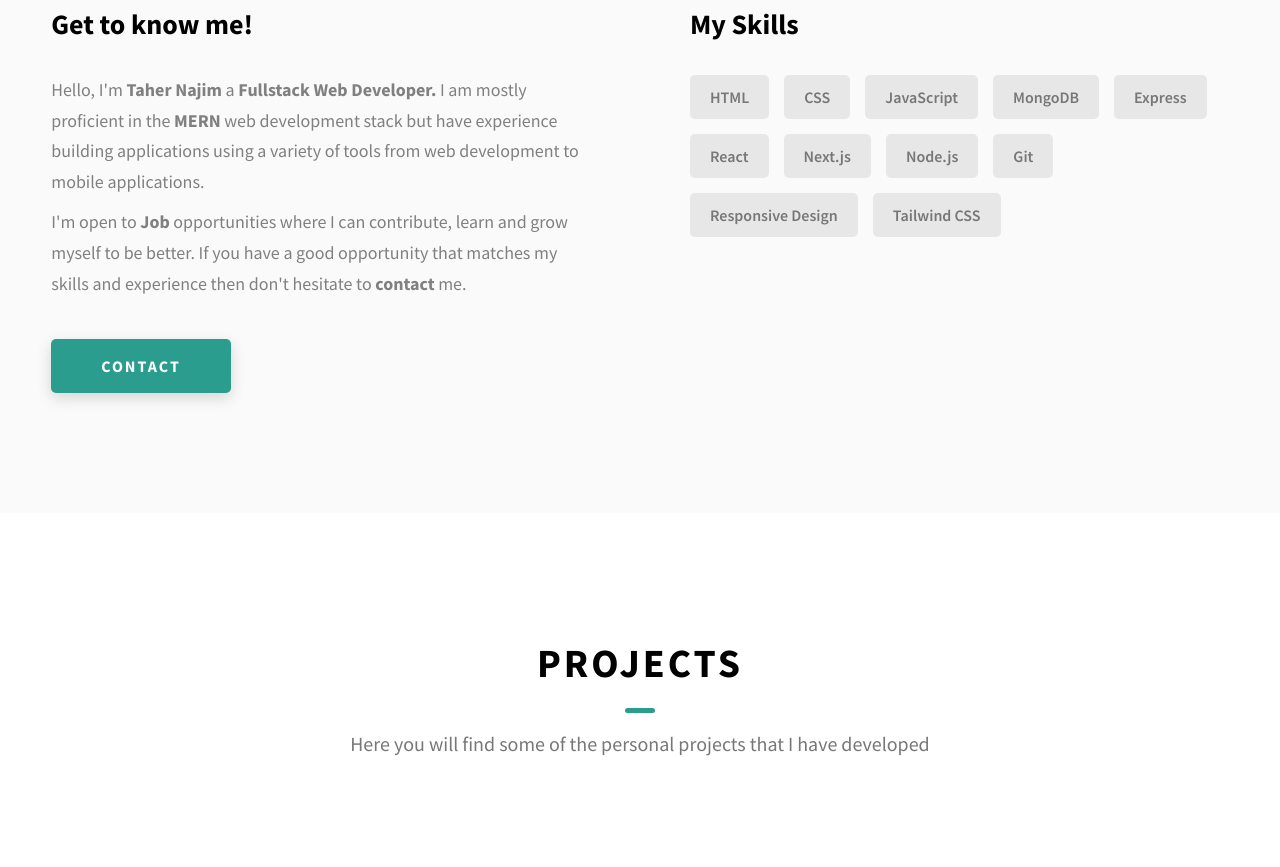
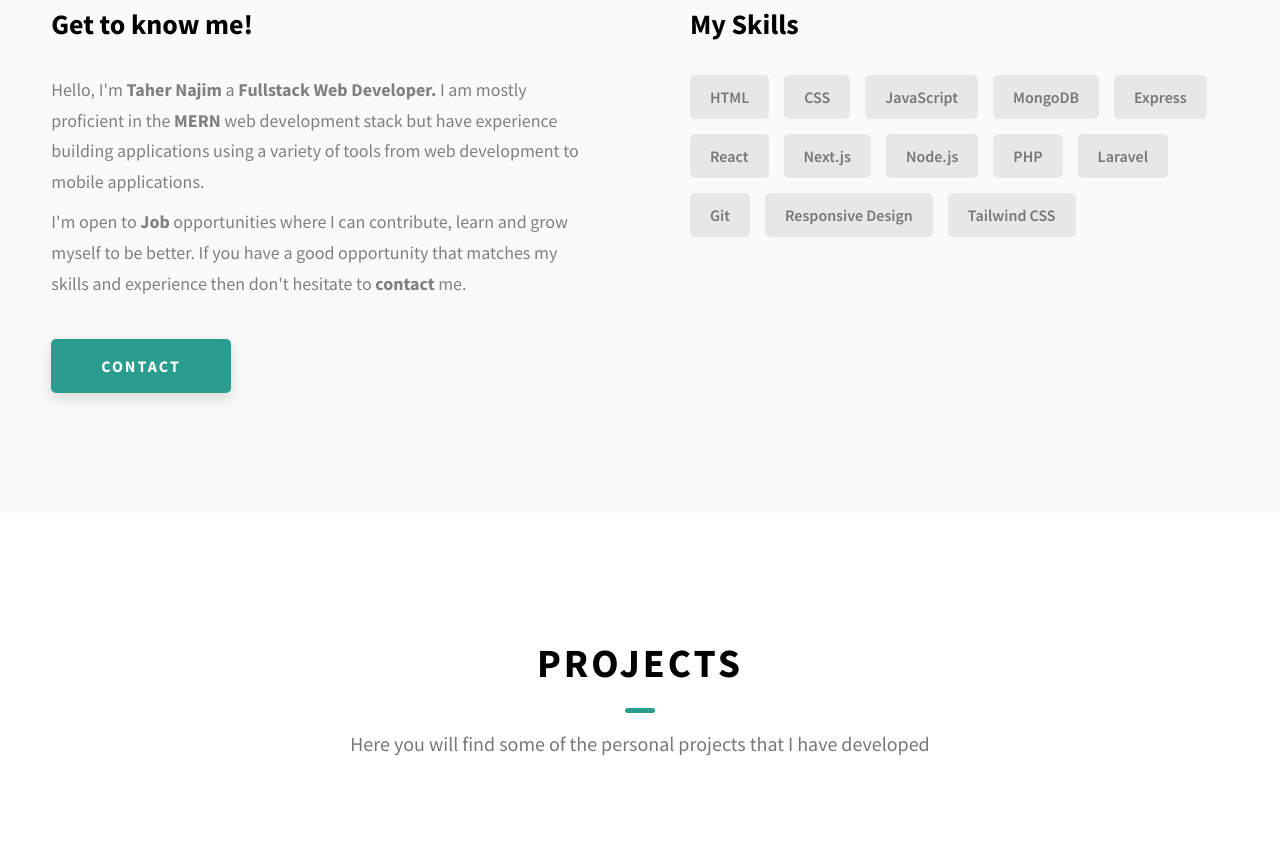
Before and after one commit to tnajim/tnajim.github.io, a website: page index.html in a window 1280 px wide. Shown: the part 1166-2033 px from the top of the page. Drawn offline with Linux system fonts and the light colour scheme.

Commit message:
added php and laravel to skills

```diff
--- a/index.html
+++ b/index.html
@@ -135,6 +135,8 @@
             <div class="skills__skill">React</div>
             <div class="skills__skill">Next.js</div>
             <div class="skills__skill">Node.js</div>
+            <div class="skills__skill">PHP</div>
+            <div class="skills__skill">Laravel</div>
             <div class="skills__skill">Git</div>
             <div class="skills__skill">Responsive Design</div>
             <div class="skills__skill">Tailwind CSS</div>
```
